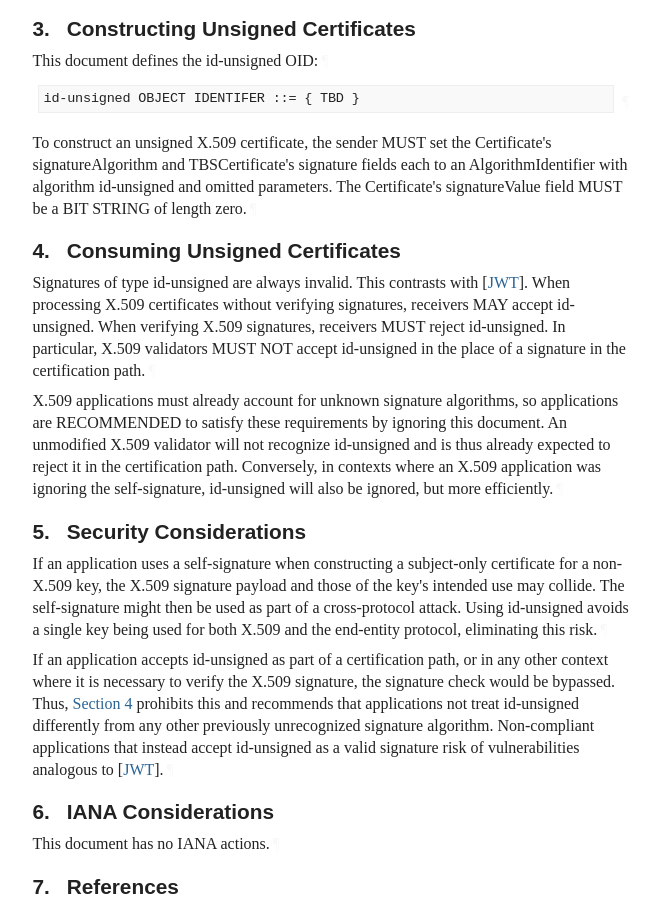
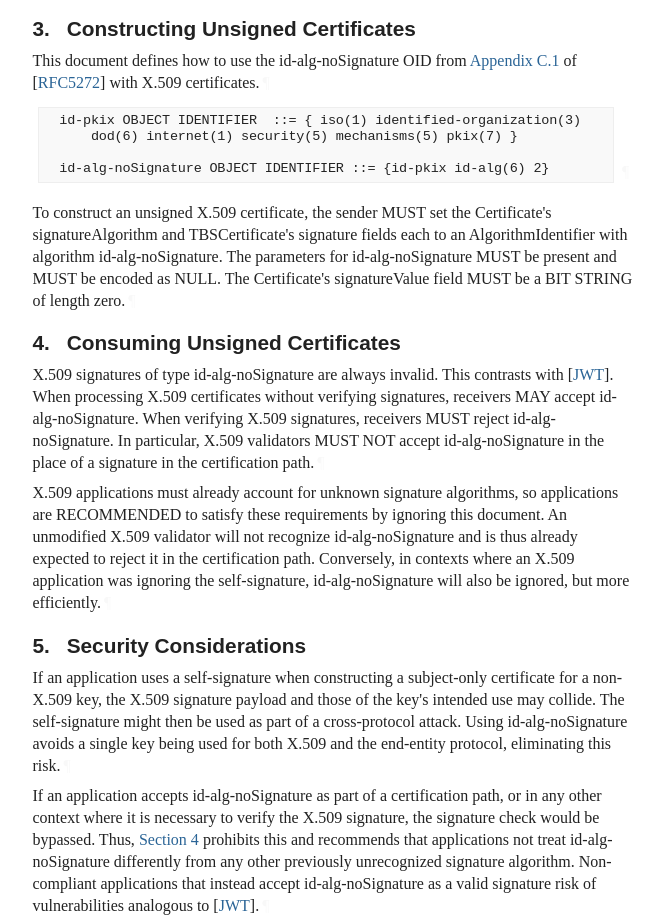
Before and after one commit to davidben/x509-alg-none, a plain HTML site: page draft-davidben-x509-alg-none.html in a window 1280 px wide. Shown: the part 1516-2436 px from the top of the page, without its empty margins (92-754 px from the left). Drawn offline with Linux system fonts and the light colour scheme; a web font is replaced by a local one.

Commit message:
Script updating gh-pages from 7d8b64e. [ci skip]

```diff
--- a/draft-davidben-x509-alg-none.html
+++ b/draft-davidben-x509-alg-none.html
@@ -1030,7 +1030,7 @@ svg :is([fill="white"], [fill^="#fff"]) {
 </tr></thead>
 <tfoot><tr>
 <td class="left">Benjamin</td>
-<td class="center">Expires 13 April 2025</td>
+<td class="center">Expires 14 April 2025</td>
 <td class="right">[Page]</td>
 </tr></tfoot>
 </table>
@@ -1043,12 +1043,12 @@ svg :is([fill="white"], [fill^="#fff"]) {
 <dd class="internet-draft">draft-davidben-x509-alg-none-latest</dd>
 <dt class="label-published">Published:</dt>
 <dd class="published">
-<time datetime="2024-10-10" class="published">10 October 2024</time>
+<time datetime="2024-10-11" class="published">11 October 2024</time>
     </dd>
 <dt class="label-intended-status">Intended Status:</dt>
 <dd class="intended-status">Standards Track</dd>
 <dt class="label-expires">Expires:</dt>
-<dd class="expires"><time datetime="2025-04-13">13 April 2025</time></dd>
+<dd class="expires"><time datetime="2025-04-14">14 April 2025</time></dd>
 <dt class="label-authors">Author:</dt>
 <dd class="authors">
 <div class="author">
@@ -1095,7 +1095,7 @@ signature.<a href="#section-abstract-1" class="pilcrow">¶</a></p>
         time. It is inappropriate to use Internet-Drafts as reference
         material or to cite them other than as "work in progress."<a href="#section-boilerplate.1-3" class="pilcrow">¶</a></p>
 <p id="section-boilerplate.1-4">
-        This Internet-Draft will expire on 13 April 2025.<a href="#section-boilerplate.1-4" class="pilcrow">¶</a></p>
+        This Internet-Draft will expire on 14 April 2025.<a href="#section-boilerplate.1-4" class="pilcrow">¶</a></p>
 </section>
 </div>
 <div id="copyright">
@@ -1225,15 +1225,20 @@ when, and only when, they appear in all capitals, as shown here.<a href="#sectio
       <h2 id="name-constructing-unsigned-certi">
 <a href="#section-3" class="section-number selfRef">3. </a><a href="#name-constructing-unsigned-certi" class="section-name selfRef">Constructing Unsigned Certificates</a>
       </h2>
-<p id="section-3-1">This document defines the id-unsigned OID:<a href="#section-3-1" class="pilcrow">¶</a></p>
+<p id="section-3-1">This document defines how to use the id-alg-noSignature OID from
+<span><a href="https://rfc-editor.org/rfc/rfc5272#appendix-C.1" class="relref">Appendix C.1</a> of [<a href="#RFC5272" class="cite xref">RFC5272</a>]</span> with X.509 certificates.<a href="#section-3-1" class="pilcrow">¶</a></p>
 <div class="alignLeft art-text artwork" id="section-3-2">
 <pre>
-id-unsigned OBJECT IDENTIFER ::= { TBD }
+  id-pkix OBJECT IDENTIFIER  ::= { iso(1) identified-organization(3)
+      dod(6) internet(1) security(5) mechanisms(5) pkix(7) }
+
+  id-alg-noSignature OBJECT IDENTIFIER ::= {id-pkix id-alg(6) 2}
 </pre><a href="#section-3-2" class="pilcrow">¶</a>
 </div>
 <p id="section-3-3">To construct an unsigned X.509 certificate, the sender MUST set the
 Certificate's signatureAlgorithm and TBSCertificate's signature fields each to
-an AlgorithmIdentifier with algorithm id-unsigned and omitted parameters. The
+an AlgorithmIdentifier with algorithm id-alg-noSignature. The parameters for
+id-alg-noSignature MUST be present and MUST be encoded as NULL. The
 Certificate's signatureValue field MUST be a BIT STRING of length zero.<a href="#section-3-3" class="pilcrow">¶</a></p>
 </section>
 </div>
@@ -1242,17 +1247,18 @@ Certificate's signatureValue field MUST be a BIT STRING of length zero.<a href="
       <h2 id="name-consuming-unsigned-certific">
 <a href="#section-4" class="section-number selfRef">4. </a><a href="#name-consuming-unsigned-certific" class="section-name selfRef">Consuming Unsigned Certificates</a>
       </h2>
-<p id="section-4-1">Signatures of type id-unsigned are always invalid. This contrasts with <span>[<a href="#JWT" class="cite xref">JWT</a>]</span>.
-When processing X.509 certificates without verifying signatures, receivers MAY
-accept id-unsigned. When verifying X.509 signatures, receivers MUST reject
-id-unsigned. In particular, X.509 validators MUST NOT accept id-unsigned in the
-place of a signature in the certification path.<a href="#section-4-1" class="pilcrow">¶</a></p>
+<p id="section-4-1">X.509 signatures of type id-alg-noSignature are always invalid. This contrasts
+with <span>[<a href="#JWT" class="cite xref">JWT</a>]</span>. When processing X.509 certificates without verifying signatures,
+receivers MAY accept id-alg-noSignature. When verifying X.509 signatures,
+receivers MUST reject id-alg-noSignature. In particular, X.509 validators MUST
+NOT accept id-alg-noSignature in the place of a signature in the certification
+path.<a href="#section-4-1" class="pilcrow">¶</a></p>
 <p id="section-4-2">X.509 applications must already account for unknown signature algorithms, so
 applications are RECOMMENDED to satisfy these requirements by ignoring this
-document. An unmodified X.509 validator will not recognize id-unsigned and is
-thus already expected to reject it in the certification path. Conversely, in
-contexts where an X.509 application was ignoring the self-signature, id-unsigned
-will also be ignored, but more efficiently.<a href="#section-4-2" class="pilcrow">¶</a></p>
+document. An unmodified X.509 validator will not recognize id-alg-noSignature
+and is thus already expected to reject it in the certification path. Conversely,
+in contexts where an X.509 application was ignoring the self-signature,
+id-alg-noSignature will also be ignored, but more efficiently.<a href="#section-4-2" class="pilcrow">¶</a></p>
 </section>
 </div>
 <div id="security-considerations">
@@ -1263,15 +1269,15 @@ will also be ignored, but more efficiently.<a href="#section-4-2" class="pilcrow
 <p id="section-5-1">If an application uses a self-signature when constructing a subject-only
 certificate for a non-X.509 key, the X.509 signature payload and those of the
 key's intended use may collide. The self-signature might then be used as part of
-a cross-protocol attack. Using id-unsigned avoids a single key being used for
-both X.509 and the end-entity protocol, eliminating this risk.<a href="#section-5-1" class="pilcrow">¶</a></p>
-<p id="section-5-2">If an application accepts id-unsigned as part of a certification path, or in any
-other context where it is necessary to verify the X.509 signature, the signature
-check would be bypassed. Thus, <a href="#consuming-unsigned-certificates" class="auto internal xref">Section 4</a> prohibits
-this and recommends that applications not treat id-unsigned differently from any
-other previously unrecognized signature algorithm. Non-compliant applications
-that instead accept id-unsigned as a valid signature risk of vulnerabilities
-analogous to <span>[<a href="#JWT" class="cite xref">JWT</a>]</span>.<a href="#section-5-2" class="pilcrow">¶</a></p>
+a cross-protocol attack. Using id-alg-noSignature avoids a single key being used
+for both X.509 and the end-entity protocol, eliminating this risk.<a href="#section-5-1" class="pilcrow">¶</a></p>
+<p id="section-5-2">If an application accepts id-alg-noSignature as part of a certification path, or
+in any other context where it is necessary to verify the X.509 signature, the
+signature check would be bypassed. Thus, <a href="#consuming-unsigned-certificates" class="auto internal xref">Section 4</a>
+prohibits this and recommends that applications not treat id-alg-noSignature
+differently from any other previously unrecognized signature algorithm.
+Non-compliant applications that instead accept id-alg-noSignature as a valid
+signature risk of vulnerabilities analogous to <span>[<a href="#JWT" class="cite xref">JWT</a>]</span>.<a href="#section-5-2" class="pilcrow">¶</a></p>
 </section>
 </div>
 <div id="iana-considerations">
@@ -1296,6 +1302,10 @@ analogous to <span>[<a href="#JWT" class="cite xref">JWT</a>]</span>.<a href="#s
 <dt id="RFC2119">[RFC2119]</dt>
         <dd>
 <span class="refAuthor">Bradner, S.</span>, <span class="refTitle">"Key words for use in RFCs to Indicate Requirement Levels"</span>, <span class="seriesInfo">BCP 14</span>, <span class="seriesInfo">RFC 2119</span>, <span class="seriesInfo">DOI 10.17487/RFC2119</span>, <time datetime="1997-03" class="refDate">March 1997</time>, <span>&lt;<a href="https://www.rfc-editor.org/rfc/rfc2119">https://www.rfc-editor.org/rfc/rfc2119</a>&gt;</span>. </dd>
+<dd class="break"></dd>
+<dt id="RFC5272">[RFC5272]</dt>
+        <dd>
+<span class="refAuthor">Schaad, J.</span> and <span class="refAuthor">M. Myers</span>, <span class="refTitle">"Certificate Management over CMS (CMC)"</span>, <span class="seriesInfo">RFC 5272</span>, <span class="seriesInfo">DOI 10.17487/RFC5272</span>, <time datetime="2008-06" class="refDate">June 2008</time>, <span>&lt;<a href="https://www.rfc-editor.org/rfc/rfc5272">https://www.rfc-editor.org/rfc/rfc5272</a>&gt;</span>. </dd>
 <dd class="break"></dd>
 <dt id="RFC5280">[RFC5280]</dt>
         <dd>
@@ -1338,7 +1348,8 @@ analogous to <span>[<a href="#JWT" class="cite xref">JWT</a>]</span>.<a href="#s
       </h2>
 <p id="appendix-A-1">Thanks to Bob Beck, Nick Harper, and Sophie Schmieg for reviewing an early
 iteration of this document. Thanks to Alex Gaynor for providing a link to cite
-for <span>[<a href="#JWT" class="cite xref">JWT</a>]</span>.<a href="#appendix-A-1" class="pilcrow">¶</a></p>
+for <span>[<a href="#JWT" class="cite xref">JWT</a>]</span>. Thanks to Russ Housley for pointing out that id-alg-noSignature
+was already defined in <span>[<a href="#RFC5272" class="cite xref">RFC5272</a>]</span>.<a href="#appendix-A-1" class="pilcrow">¶</a></p>
 </section>
 </div>
 <div id="authors-addresses">
```
Also changed, not shown: draft-davidben-x509-alg-none.txt.
